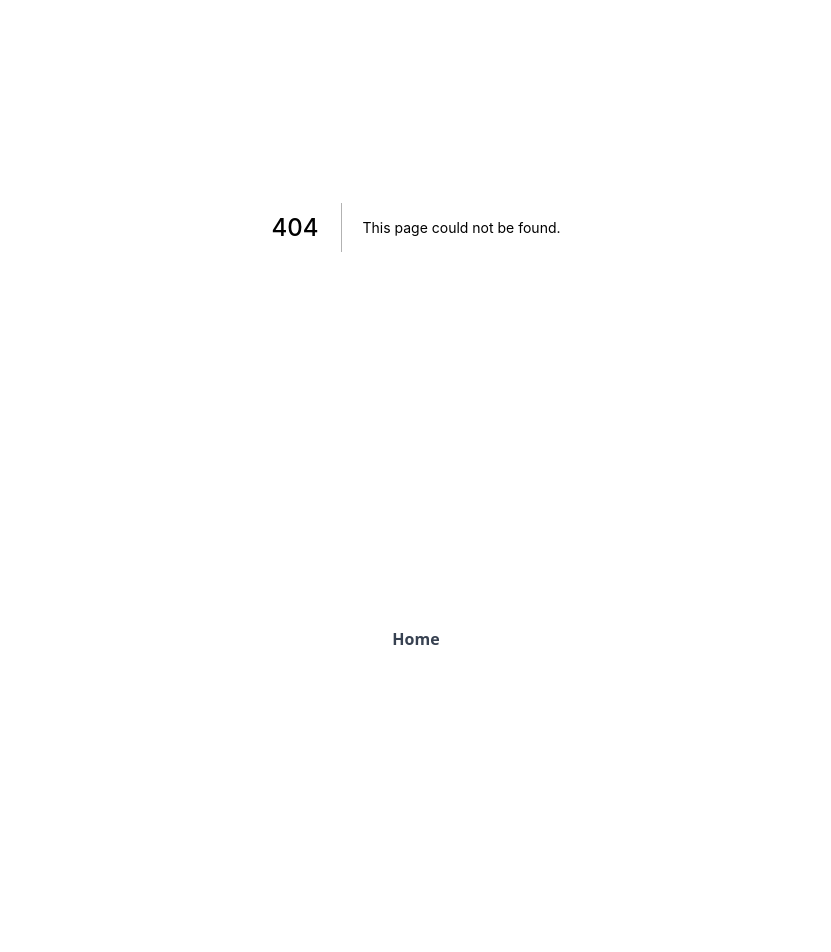
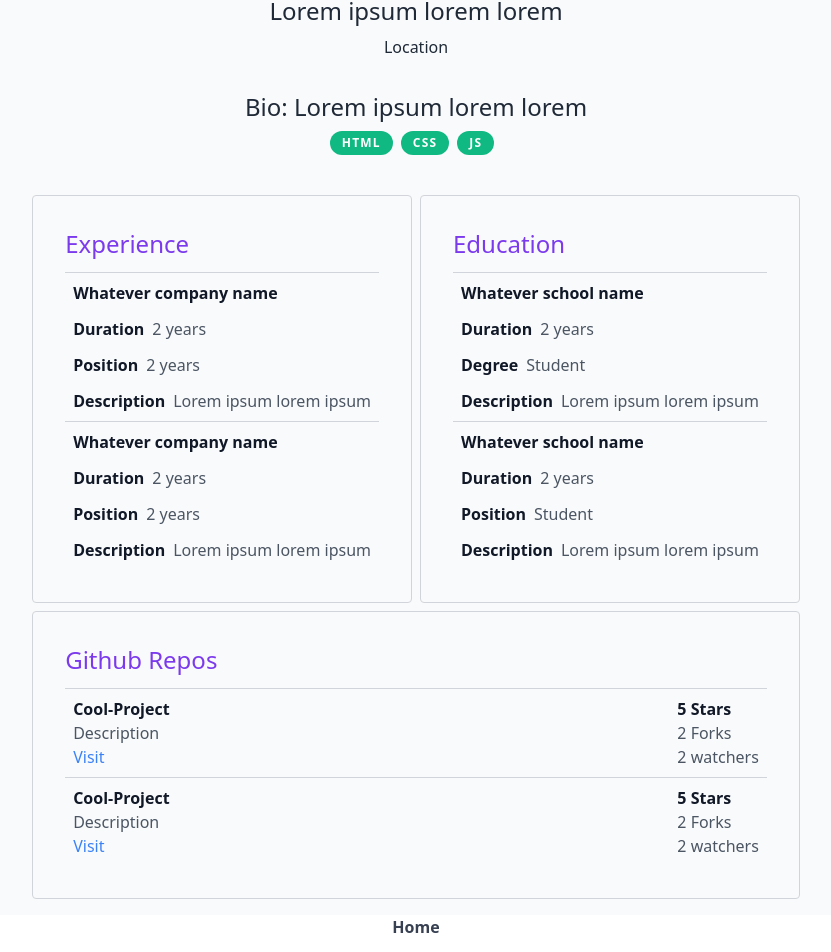
Before and after one commit to hereisfahad/social, a Next.js app: page /profile/1 in a window 1280 px wide. Before the commit this address had no page. Shown: the part 229-1181 px from the top of the page, without its empty margins (224-1055 px from the left). Before the commit the page ends 896 px from the top, so only its background shows below. Built offline with nearby package versions, Linux system fonts and the light colour scheme.

Commit message:
design profile page

```diff
--- a/components/ProfileCard.js
+++ b/components/ProfileCard.js
@@ -1,11 +1,7 @@
 import Image from 'next/image'
 import Link from 'next/link'
 
-const Tag = ({ children }) => (
-    <div className="px-3 py-1 mb-2 mr-2 text-xs font-semibold tracking-widest text-white bg-green-500 rounded-full">
-        {children}
-    </div>
-)
+import Tag from '@/components/Tag'
 
 function ProfileCard() {
     return (
--- /dev/null
+++ b/components/Tag.js
@@ -0,0 +1,7 @@
+const Tag = ({ children }) => (
+    <div className="px-3 py-1 mb-2 mr-2 text-xs font-semibold tracking-widest text-white bg-green-500 rounded-full">
+        {children}
+    </div>
+)
+
+export default Tag
--- /dev/null
+++ b/pages/profile/[userId].js
@@ -0,0 +1,139 @@
+import Image from 'next/image'
+
+import Tag from '@/components/Tag'
+
+export default function ProfileDetail() {
+    return (
+        <div className="flex flex-col items-center justify-center flex-1 p-4 space-y-8 bg-gray-50 sm:px-6 lg:px-8">
+            <div className="flex flex-col items-center justify-center space-y-2 bg-gray-50 sm:px-6 lg:px-8">
+                <Image
+                    className="rounded-full"
+                    src="http://www.gravatar.com/avatar/e7e0756ace3878e35aaa6cfc9dbcef50?s=200&d=mm&r=pg"
+                    alt="Picture of the author"
+                    width={100}
+                    height={100}
+                />
+                <h2 className="mt-6 text-3xl font-extrabold text-center text-gray-900">
+                    Dummy Name
+                </h2>
+                <p className="text-2xl text-gray-800">Lorem ipsum lorem lorem</p>
+                <p className="text-gray-800">Location</p>
+            </div>
+            <div className="flex flex-col items-center justify-center space-y-2 bg-gray-50 sm:px-6 lg:px-8">
+                <p className="text-2xl text-gray-800">Bio: Lorem ipsum lorem lorem</p>
+                <div className="flex flex-wrap items-center justify-center">
+                    <Tag>HTML</Tag>
+                    <Tag>CSS</Tag>
+                    <Tag>JS</Tag>
+                </div>
+            </div>
+            <div className="grid items-center justify-center flex-1 grid-cols-1 gap-2 md:grid-cols-2 bg-gray-50 sm:px-6 lg:px-8">
+                <div className="p-8 border border-gray-300 rounded">
+                    <h3 className="mb-3 text-2xl font-medium text-purple-600">
+                        Experience
+                    </h3>
+                    <div className="flex flex-col p-2 space-y-3 border-t border-gray-300">
+                        <h4 className="font-semibold text-gray-900">Whatever company name</h4>
+                        <div className="flex space-x-2">
+                            <span className="font-semibold text-gray-900">Duration</span>
+                            <p className="text-gray-600">2 years</p>
+                        </div>
+                        <div className="flex space-x-2">
+                            <span className="font-semibold text-gray-900">Position</span>
+                            <p className="text-gray-600">2 years</p>
+                        </div>
+                        <div className="flex space-x-2">
+                            <span className="font-semibold text-gray-900">Description</span>
+                            <p className="text-gray-600">Lorem ipsum lorem ipsum</p>
+                        </div>
+                    </div>
+                    <div className="flex flex-col p-2 space-y-3 border-t border-gray-300">
+                        <h4 className="font-semibold text-gray-900">Whatever company name</h4>
+                        <div className="flex space-x-2">
+                            <span className="font-semibold text-gray-900">Duration</span>
+                            <p className="text-gray-600">2 years</p>
+                        </div>
+                        <div className="flex space-x-2">
+                            <span className="font-semibold text-gray-900">Position</span>
+                            <p className="text-gray-600">2 years</p>
+                        </div>
+                        <div className="flex space-x-2">
+                            <span className="font-semibold text-gray-900">Description</span>
+                            <p className="text-gray-600">Lorem ipsum lorem ipsum</p>
+                        </div>
+                    </div>
+                </div>
+
+                <div className="p-8 border border-gray-300 rounded">
+                    <h3 className="mb-3 text-2xl font-medium text-purple-600">
+                        Education
+                    </h3>
+                    <div className="flex flex-col p-2 space-y-3 border-t border-gray-300">
+                        <h4 className="font-semibold text-gray-900">Whatever school name</h4>
+                        <div className="flex space-x-2">
+                            <span className="font-semibold text-gray-900">Duration</span>
+                            <p className="text-gray-600">2 years</p>
+                        </div>
+                        <div className="flex space-x-2">
+                            <span className="font-semibold text-gray-900">Degree</span>
+                            <p className="text-gray-600">Student</p>
+                        </div>
+                        <div className="flex space-x-2">
+                            <span className="font-semibold text-gray-900">Description</span>
+                            <p className="text-gray-600">Lorem ipsum lorem ipsum</p>
+                        </div>
+                    </div>
+                    <div className="flex flex-col p-2 space-y-3 border-t border-gray-300">
+                        <h4 className="font-semibold text-gray-900">Whatever school name</h4>
+                        <div className="flex space-x-2">
+                            <span className="font-semibold text-gray-900">Duration</span>
+                            <p className="text-gray-600">2 years</p>
+                        </div>
+                        <div className="flex space-x-2">
+                            <span className="font-semibold text-gray-900">Position</span>
+                            <p className="text-gray-600">Student</p>
+                        </div>
+                        <div className="flex space-x-2">
+                            <span className="font-semibold text-gray-900">Description</span>
+                            <p className="text-gray-600">Lorem ipsum lorem ipsum</p>
+                        </div>
+                    </div>
+                </div>
+
+                <div className="w-full p-8 border border-gray-300 rounded md:col-span-2">
+                    <h3 className="mb-3 text-2xl font-medium text-purple-600">
+                        Github Repos
+                    </h3>
+                    <div className="flex flex-col p-2 space-y-3 border-t border-gray-300">
+                        <div className="flex justify-between">
+                            <div>
+                                <span className="font-semibold text-gray-900">Cool-Project</span>
+                                <p className="text-gray-600">Description</p>
+                                <a className="text-blue-500" href="#">Visit</a>
+                            </div>
+                            <div>
+                                <span className="font-semibold text-gray-900">5 Stars</span>
+                                <p className="text-gray-600">2 Forks</p>
+                                <p className="text-gray-600">2 watchers</p>
+                            </div>
+                        </div>
+                    </div>
+                    <div className="flex flex-col p-2 space-y-3 border-t border-gray-300">
+                        <div className="flex justify-between">
+                            <div>
+                                <span className="font-semibold text-gray-900">Cool-Project</span>
+                                <p className="text-gray-600">Description</p>
+                                <a className="text-blue-500" href="#">Visit</a>
+                            </div>
+                            <div>
+                                <span className="font-semibold text-gray-900">5 Stars</span>
+                                <p className="text-gray-600">2 Forks</p>
+                                <p className="text-gray-600">2 watchers</p>
+                            </div>
+                        </div>
+                    </div>
+                </div>
+            </div>
+        </div>
+    )
+}
```
